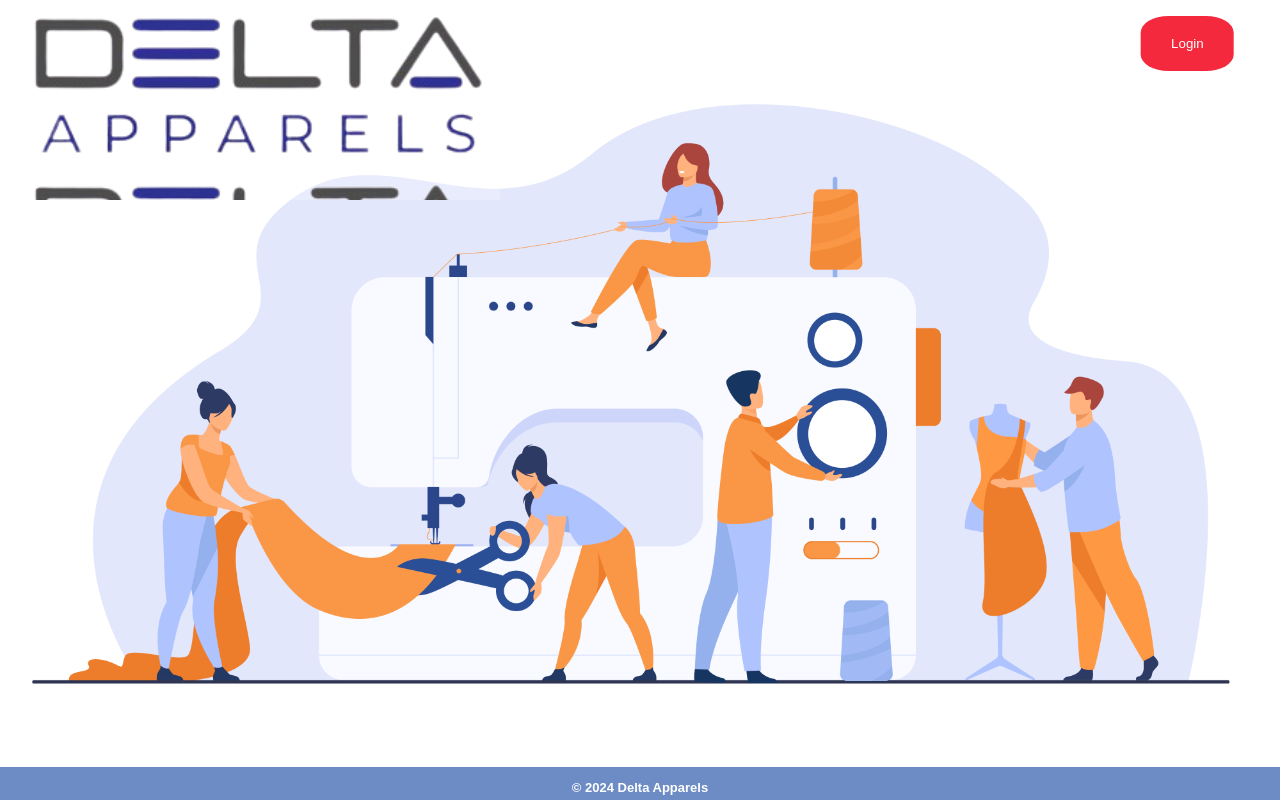
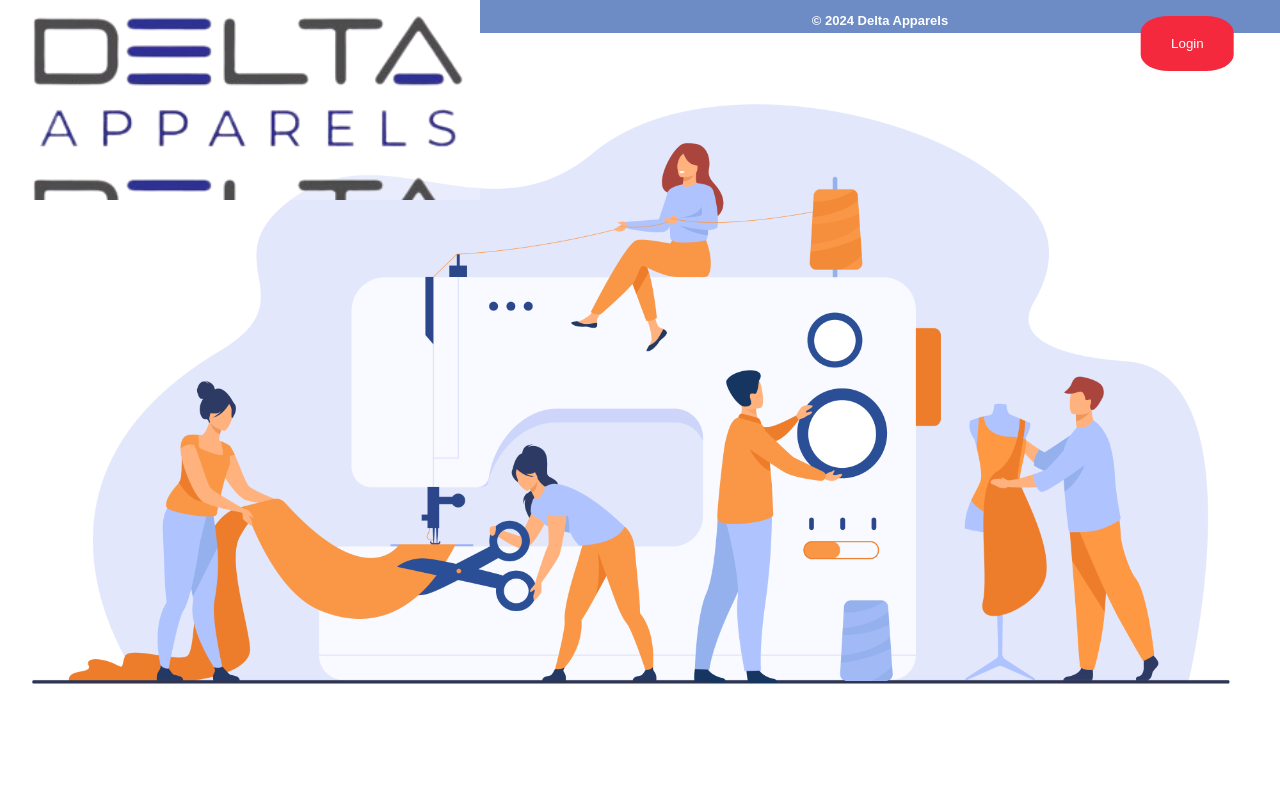
Before and after one commit to KavishkaChamath/Delta-Core, a React (Create React App) app: page / in a window 1280 px wide. Built offline with nearby package versions, Linux system fonts and the light colour scheme.

Commit message:
Update Components.css

```diff
--- a/src/components/Components.css
+++ b/src/components/Components.css
@@ -64,12 +64,13 @@ background-blend-mode: lighten;
 }
 
 .footer {
-  position:fixed;
+  position:relative;
   bottom: 0;
   width: 100%;
   height: 25px; /* adjust the height to your needs */
   background-color:#6d8cc5;
   padding-bottom: 0.2cm;
+  padding-top: 0.005cm;
   text-align: center;
   color: white;
   font-size: small;
```
